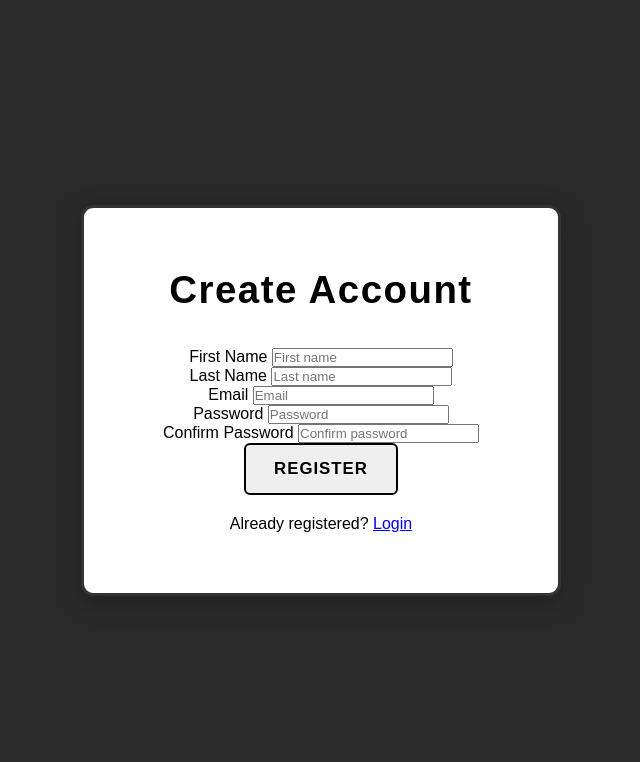
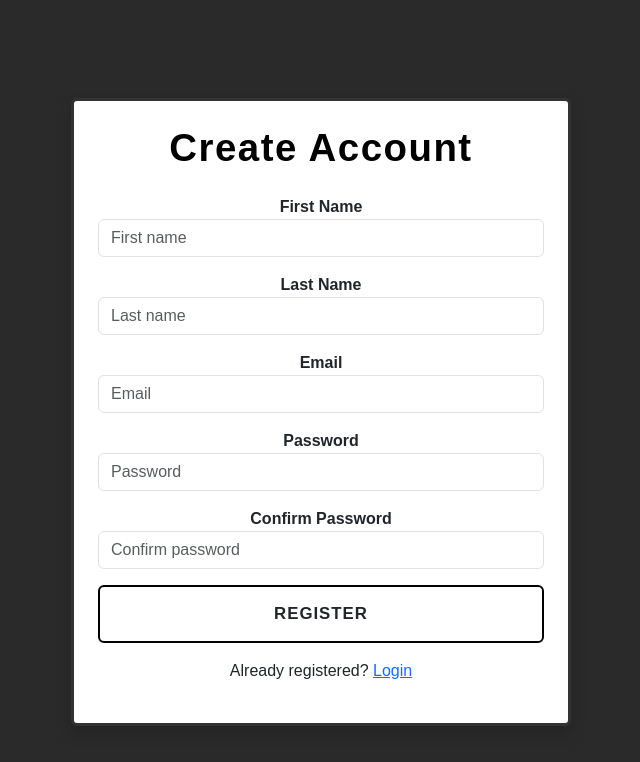
Before and after one commit to mohammadbjoma/Wordle_game, a Django app: template core/templates/register.html in a window 1280 px wide. Shown: the top 762 px of the page, without its empty margins (319-959 px from the left). Run offline with Django 3.2, Linux system fonts and the light colour scheme; the template is opened without the code that fills it, so the values that code supplies are empty.

Commit message:
update login & register

```diff
--- a/core/templates/register.html
+++ b/core/templates/register.html
@@ -4,60 +4,86 @@
     <meta charset="UTF-8">
     <title>Wordle Register</title>
     {% load static %}
+
+    <!-- Bootstrap CSS -->
+    <link rel="stylesheet"
+          href="https://cdn.jsdelivr.net/npm/bootstrap@5.3.3/dist/css/bootstrap.min.css">
+
+    <!-- Your Custom CSS -->
     <link rel="stylesheet" href="{% static 'css/style2.css' %}">
 </head>
 <body>
+    <style>
+        .focus-green:focus {
+    border-color: #aed334;
+    box-shadow: 0 0 0 0.2rem rgba(163, 211, 52, 0.25);
+    outline: none;
+}
+    </style>
 
-<div class="container">
-    <h1>Create Account</h1>
+
+<div class="container mt-4 p-4 shadow rounded" style="max-width: 500px; background: white;">
+    <h1 class="text-center mb-4">Create Account</h1>
 
     <form action="/register" method="POST">
         {% csrf_token %}
 
-        <div class="form-group">
-            <label for="first_name">First Name</label>
-            <input type="text" id="first_name" name="first_name" placeholder="First name" required>
+        <!-- FIRST NAME -->
+        <div class="form-group mb-3">
+            <label for="first_name" class="fw-bold">First Name</label>
+            <input type="text" id="first_name" name="first_name"
+                   class="form-control focus-green" placeholder="First name" required>
             {% if errors.first_name %}
                 <p class="error-text">{{ errors.first_name }}</p>
             {% endif %}
         </div>
 
-        <div class="form-group">
-            <label for="last_name">Last Name</label>
-            <input type="text" id="last_name" name="last_name" placeholder="Last name" required>
+        <!-- LAST NAME -->
+        <div class="form-group mb-3">
+            <label for="last_name" class="fw-bold">Last Name</label>
+            <input type="text" id="last_name" name="last_name"
+                   class="form-control focus-green" placeholder="Last name" required>
             {% if errors.last_name %}
                 <p class="error-text">{{ errors.last_name }}</p>
             {% endif %}
         </div>
 
-        <div class="form-group">
-            <label for="email">Email</label>
-            <input type="email" id="email" name="email" placeholder="Email" required>
+        <!-- EMAIL -->
+        <div class="form-group mb-3">
+            <label for="email" class="fw-bold">Email</label>
+            <input type="email" id="email" name="email"
+                   class="form-control focus-green" placeholder="Email" required>
             {% if errors.email %}
                 <p class="error-text">{{ errors.email }}</p>
             {% endif %}
         </div>
 
-        <div class="form-group">
-            <label for="password">Password</label>
-            <input type="password" id="password" name="password" placeholder="Password" required>
+        <!-- PASSWORD -->
+        <div class="form-group mb-3">
+            <label for="password" class="fw-bold">Password</label>
+            <input type="password" id="password" name="password"
+                   class="form-control focus-green" placeholder="Password" required>
             {% if errors.password %}
                 <p class="error-text">{{ errors.password }}</p>
             {% endif %}
         </div>
 
-        <div class="form-group">
-            <label for="confirm_password">Confirm Password</label>
-            <input type="password" id="confirm_password" name="confirm_password" placeholder="Confirm password" required>
+        <!-- CONFIRM PASSWORD -->
+        <div class="form-group mb-3">
+            <label for="confirm_password" class="fw-bold">Confirm Password</label>
+            <input type="password" id="confirm_password" name="confirm_password"
+                   class="form-control focus-green" placeholder="Confirm password" required>
             {% if errors.confirm_password %}
                 <p class="error-text">{{ errors.confirm_password }}</p>
             {% endif %}
         </div>
 
-        <button class="btn btn-login" type="submit">Register</button>
+        <button class="btn btn-login w-100" type="submit">Register</button>
     </form>
 
-    <p class="info-text" style="text-align: center; margin-top: 20px;">Already registered? <a href="/login">Login</a></p>
+    <p class="info-text text-center mt-3">
+        Already registered? <a href="/login">Login</a>
+    </p>
 </div>
 
 </body>
--- a/core/urls.py
+++ b/core/urls.py
@@ -3,10 +3,11 @@
 from core.views import wordle_view
 
 urlpatterns = [
-    path('', wordle_view, name='wordle'),
+
     path('', views.login_view, name='home'),
     path('register/', views.register, name='register'),
     path('login/', views.login_view, name='login'),
     path('logout/', views.logout_view, name='logout'),
+        path('game', wordle_view, name='game'),
     # path('dashboard/', views.dashboard, name='dashboard'),
 ]
```
Also changed, not shown: core/templates/login.html (+31 -10 lines).
